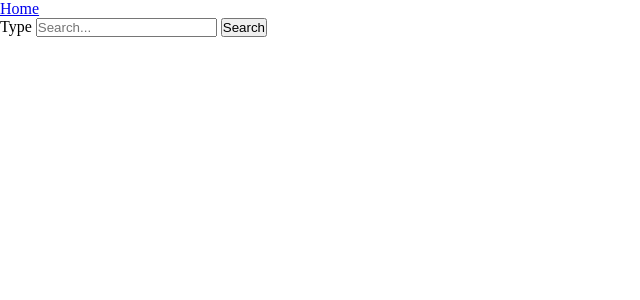
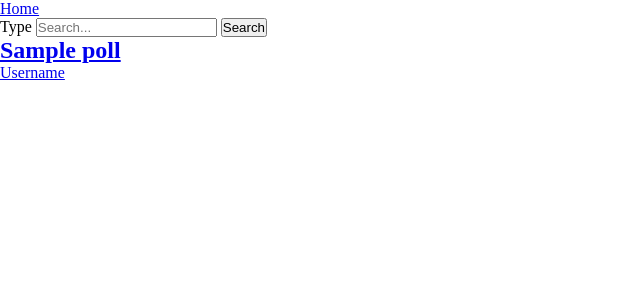
Before and after one commit to matik1234567/ankietopol, a Django app: template ankiety/templates/ankiety/poll_search.html in a window 1280 px wide. Shown: the top 300 px of the page, without its empty margins (0-640 px from the left). Run offline with Django 4.2, Linux system fonts and the light colour scheme; the template is opened without the code that fills it: most values are stand-ins (such as "Sample title", 1, 10 or a date in 2020); some libraries are stand-ins or nearby versions.

Commit message:
Update poll_search

```diff
--- a/ankiety/templates/ankiety/poll_search.html
+++ b/ankiety/templates/ankiety/poll_search.html
@@ -7,5 +7,13 @@
         <input type="text" name="search" id="search" placeholder="Search...">
         <input type="submit" value="Search">
     </form>
+    {% for poll in polls %}
+        <a href="{% url 'poll' poll.id_form %}">
+            <article>
+                <h1>{{ poll.title }}</h1>
+                <p>Username</p>
+            </article>
+        </a>
+    {% endfor %}
     </div>
 {% endblock content %}
```
